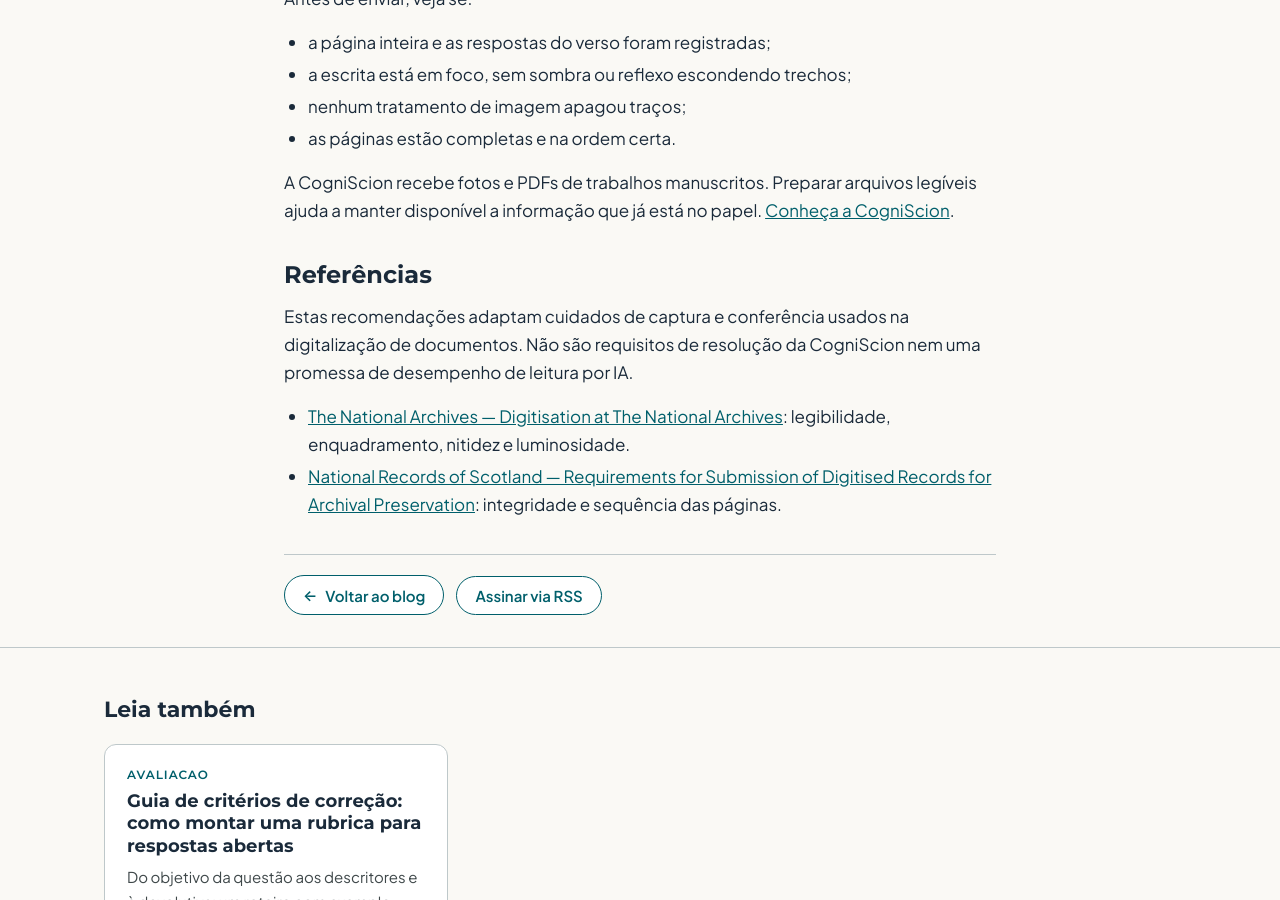
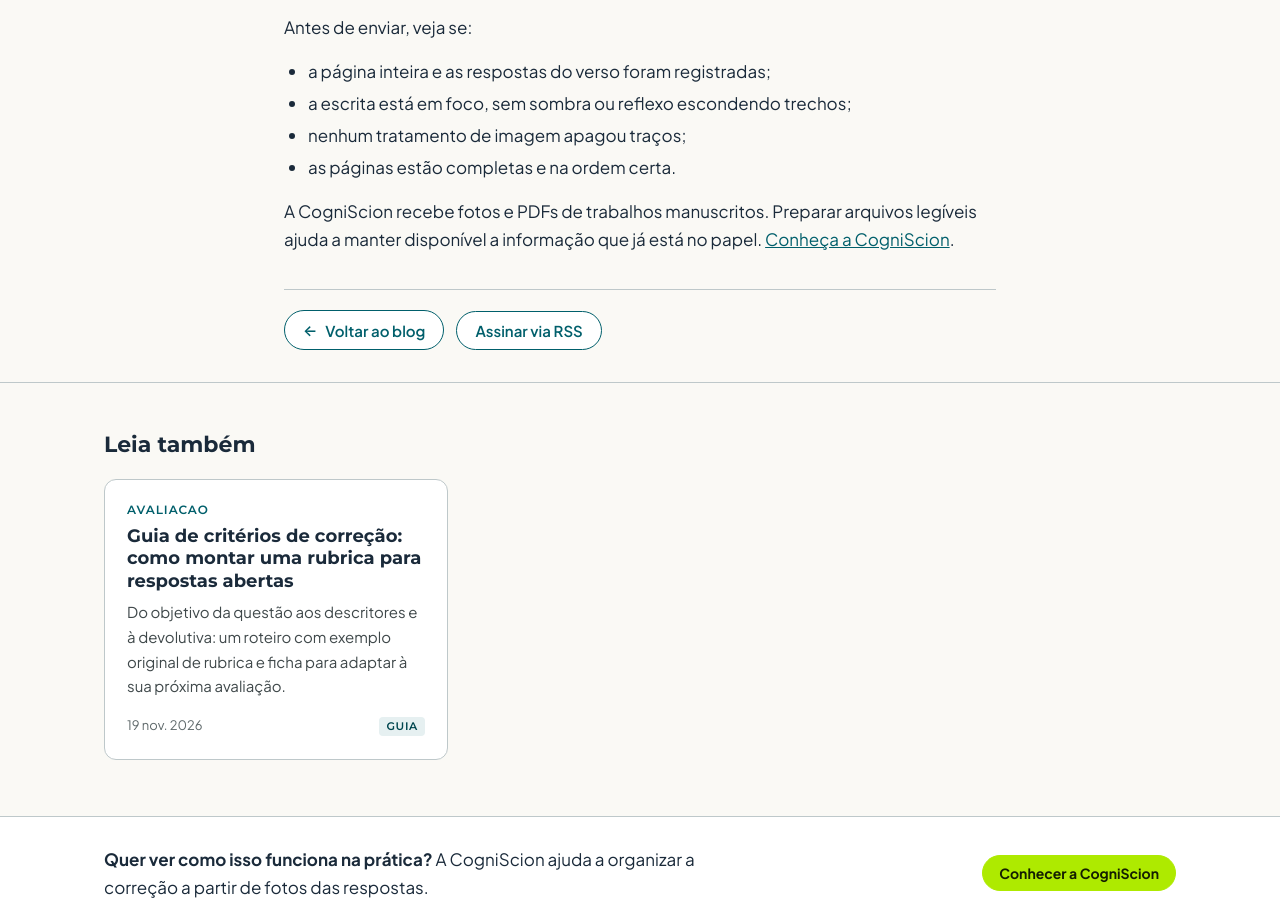
Before and after one commit to SqrtHub/cogniblog, a Jekyll site: the page built from _posts/2026-11-19-fotos-de-provas-respostas-legiveis.md, in a window 1280 px wide and 900 px high, scrolled down 1733 px. Built offline with Jekyll 4.4.1, drawn with Linux system fonts in a browser that asks for light colours; some of the changed text lies outside the part shown.

Commit message:
Atualiza: Fotos de provas: cuidados para deixar as respostas legíveis
Publicado pelo CogniManager.

```diff
--- a/_posts/2026-11-19-fotos-de-provas-respostas-legiveis.md
+++ b/_posts/2026-11-19-fotos-de-provas-respostas-legiveis.md
@@ -46,13 +47,6 @@ Antes de enviar, veja se:
 - as páginas estão completas e na ordem certa.
 
 A CogniScion recebe fotos e PDFs de trabalhos manuscritos. Preparar arquivos legíveis ajuda a manter disponível a informação que já está no papel. [Conheça a CogniScion](https://cogniscion.com/).
-
-## Referências
-
-Estas recomendações adaptam cuidados de captura e conferência usados na digitalização de documentos. Não são requisitos de resolução da CogniScion nem uma promessa de desempenho de leitura por IA.
-
-- [The National Archives — Digitisation at The National Archives](https://cdn.nationalarchives.gov.uk/documents/information-management/digitisation-at-the-national-archives.pdf): legibilidade, enquadramento, nitidez e luminosidade.
-- [National Records of Scotland — Requirements for Submission of Digitised Records for Archival Preservation](https://www.nrscotland.gov.uk/publications/requirements-for-submission-of-digitised-records-for-archival-preservation/): integridade e sequência das páginas.
 {% endraw %}
 
-<!-- cm-revision ffdb65e75b7be506a64374e5fd5ece31803a784af2ef0b751da318b4d8cf9b75 -->
+<!-- cm-revision 0336a252abcf69a025204819a4d9e9af75301e62e0758a8d1eebe40fb5bc1d31 -->
```
Also changed, not shown: other parts of _posts/2026-11-19-fotos-de-provas-respostas-legiveis.md (+1 -0 lines).
